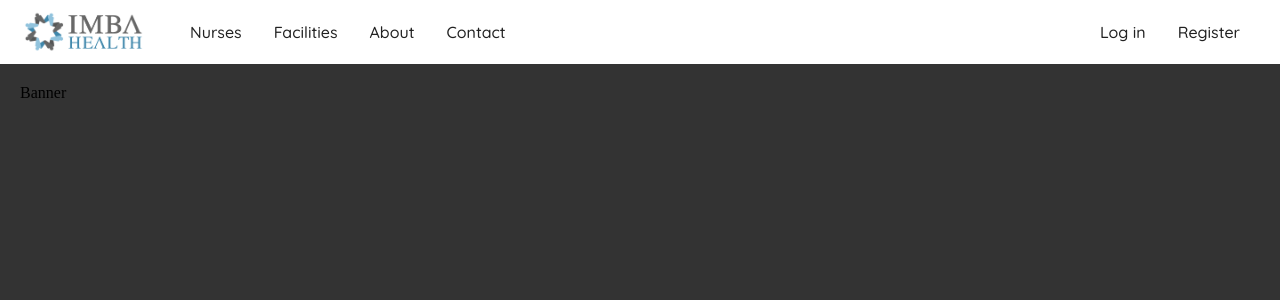
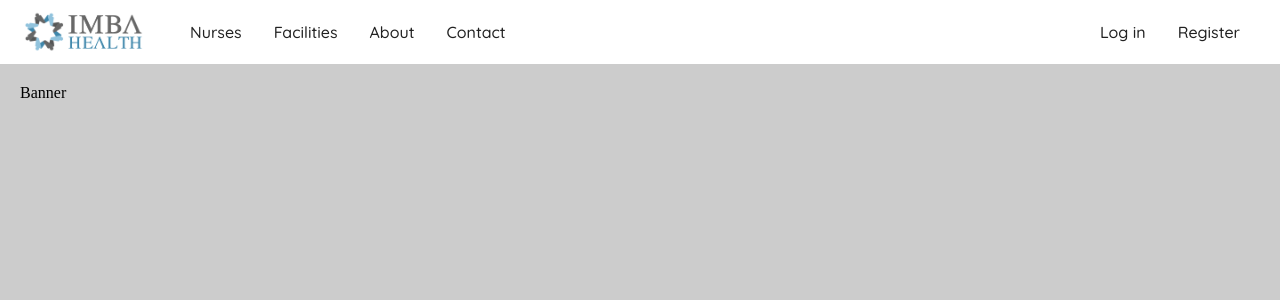
Before and after one commit to Marko721/Imba_React, a React (Create React App) app: page / in a window 1280 px wide. Shown: the top 300 px of the page. Built offline with nearby package versions, Linux system fonts and the light colour scheme.

Commit message:
refactor

```diff
--- a/src/Components/Layout.js
+++ b/src/Components/Layout.js
@@ -12,7 +12,7 @@ import Logo from "./Images/logo.png";
 // Custom CSS
 const useStyles = makeStyles({
   page: {
-    backgroundColor: "#333333",
+    backgroundColor: "#ccc",
     width: "100%",
     padding: 20,
     height: "100vh",
@@ -39,9 +39,6 @@ const useStyles = makeStyles({
   },
   active: {
     color: "#6ca6c5",
-  },
-  orange: {
-    backgroundColor: "#3C3C3C",
   },
 });
 
```
